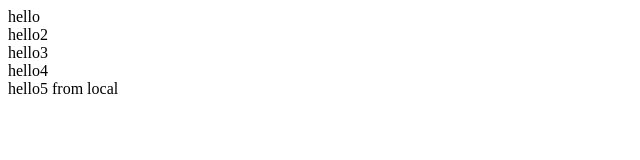
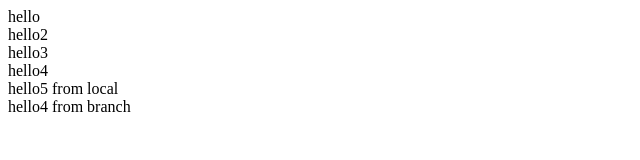
Before and after one commit to kredo-ay/jay, a plain HTML site: page index.html in a window 1280 px wide. Shown: the whole page, without its empty margins (0-640 px from the left). Drawn offline with Linux system fonts and the light colour scheme.

Commit message:
added from branch

```diff
--- a/index.html
+++ b/index.html
@@ -11,5 +11,6 @@
     <div>hello3</div>
     <div>hello4</div>
     <div>hello5 from local</div>
+     <div>hello4 from branch</div>
 </body>
 </html>
```
